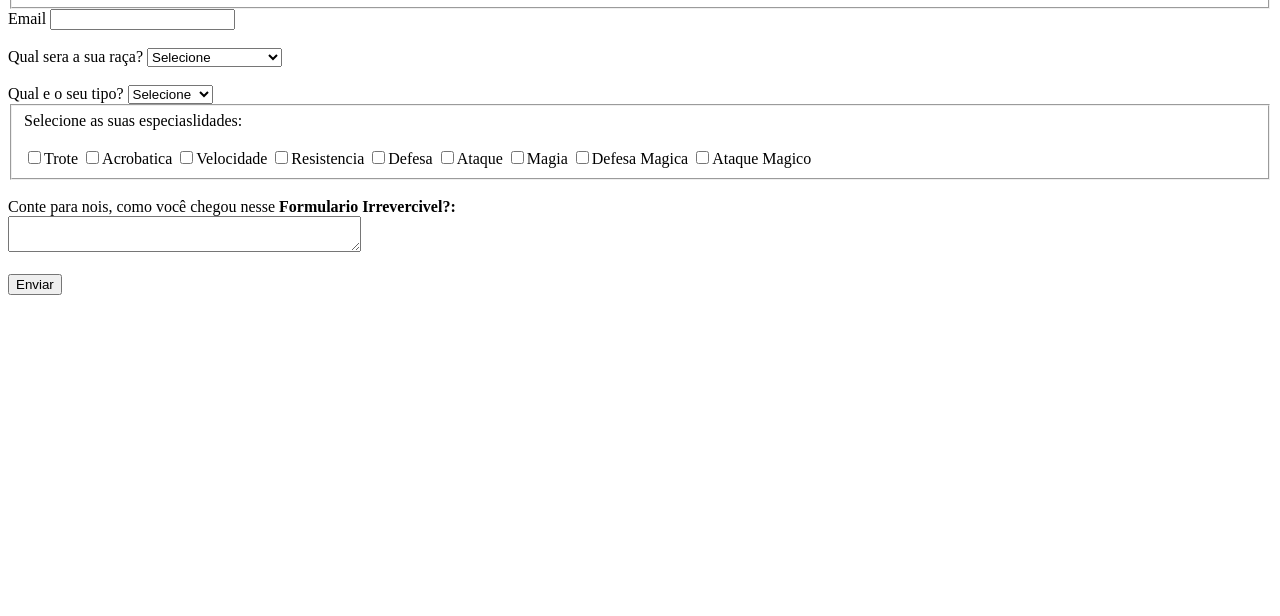
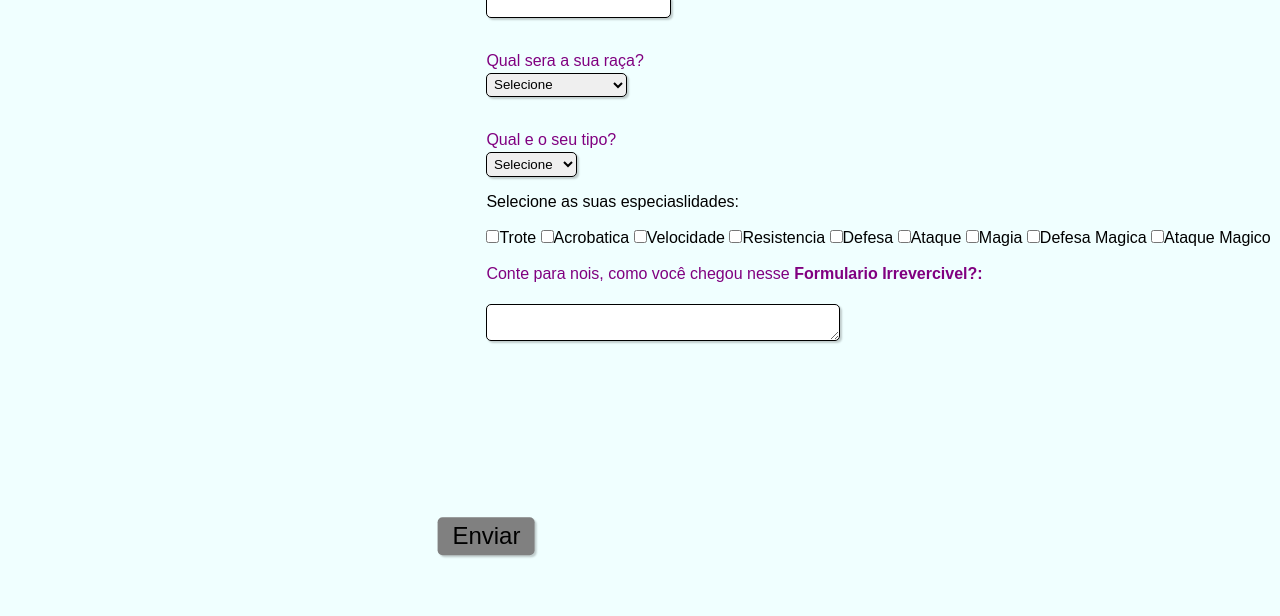
Before and after one commit to Criadornormal/Criadornormal.github.io, a plain HTML site: page index.html in a window 1280 px wide. Shown: the part 184-800 px from the top of the page. Drawn offline with Linux system fonts and the light colour scheme.

Commit message:
Update index.html

```diff
--- a/index.html
+++ b/index.html
@@ -4,7 +4,7 @@
 <head>
     <meta charset="utf-8">
     <meta name="viewpoint" content="width=device-width, initial-scale=1.0">
-    <link rel="stylesheet" type="text/css" href="cavalotbm.css" midia="screen">
+    <link rel="stylesheet" type="text/css" href="style.css" midia="screen">
     <title>Cadastro</title>
 </head>
 
```
